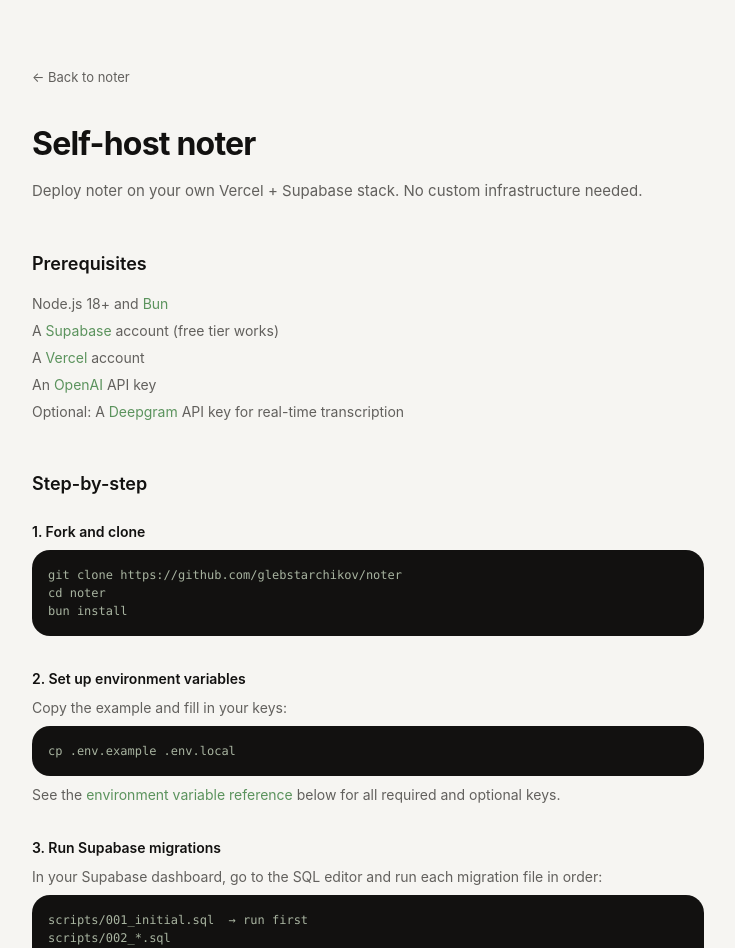
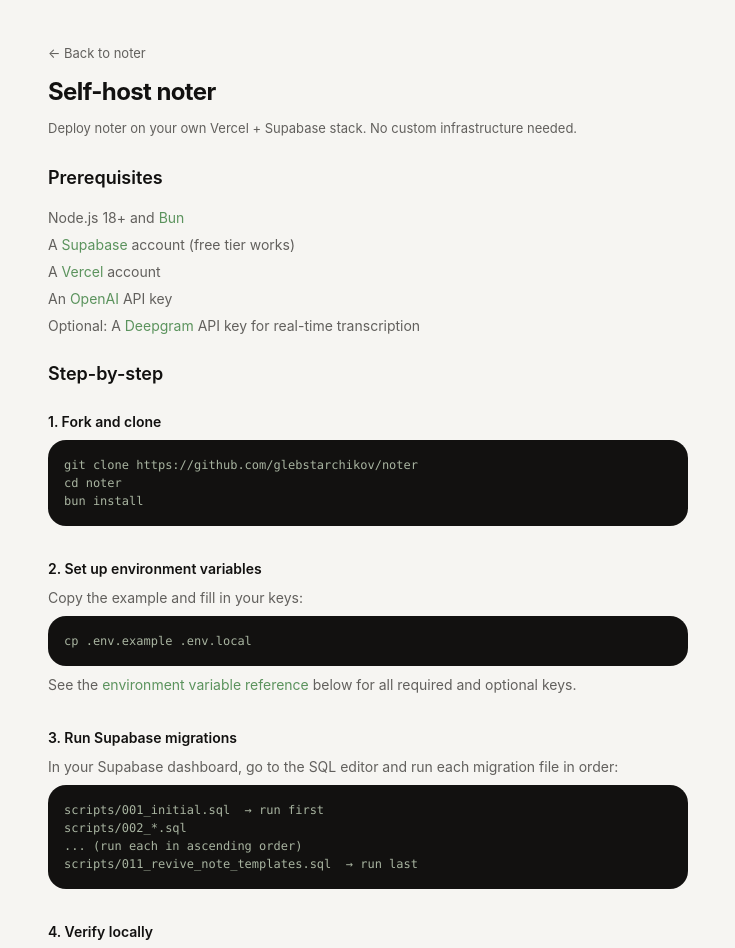
Before and after one commit to glebstarchikov/noter, a Next.js app: page /docs/self-host in a window 1280 px wide. Shown: the top 948 px of the page, without its empty margins (272-1007 px from the left). Built offline with nearby package versions, Linux system fonts and the light colour scheme; no server answers.

Commit message:
refactor(ui): migrate self-host docs to PageShell editor + PageHeader

```diff
--- a/app/docs/self-host/page.tsx
+++ b/app/docs/self-host/page.tsx
@@ -1,5 +1,6 @@
 import Link from 'next/link'
 import type { Metadata } from 'next'
+import { PageShell, PageHeader } from '@/components/page-shell'
 
 export const metadata: Metadata = {
   title: 'Self-host noter',
@@ -8,27 +9,22 @@
 
 export default function SelfHostPage() {
   return (
-    <div className="mx-auto max-w-[720px] px-6 py-16 text-foreground">
-      <Link
-        href="/"
-        className="mb-8 inline-block text-[13px] text-muted-foreground hover:text-foreground"
-      >
-        ← Back to noter
-      </Link>
-
-      <h1
-        className="mb-3 text-[32px] tracking-tight"
-        style={{ fontWeight: 650 }}
-      >
-        Self-host noter
-      </h1>
-      <p className="mb-12 text-[15px] text-muted-foreground">
-        Deploy noter on your own Vercel + Supabase stack. No custom
-        infrastructure needed.
-      </p>
+    <PageShell size="editor">
+      <PageHeader
+        eyebrow={
+          <Link
+            href="/"
+            className="text-[13px] text-muted-foreground hover:text-foreground"
+          >
+            ← Back to noter
+          </Link>
+        }
+        title="Self-host noter"
+        description="Deploy noter on your own Vercel + Supabase stack. No custom infrastructure needed."
+      />
 
       {/* Prerequisites */}
-      <section className="mb-12">
+      <section>
         <h2 className="mb-4 text-[18px] font-semibold">Prerequisites</h2>
         <ul className="space-y-1.5 text-[14px] text-muted-foreground">
           <li>
@@ -94,7 +90,7 @@
       </section>
 
       {/* Step-by-step */}
-      <section className="mb-12">
+      <section>
         <h2 className="mb-6 text-[18px] font-semibold">Step-by-step</h2>
         <ol className="space-y-8 text-[14px]">
           <li>
@@ -106,9 +102,7 @@
             </pre>
           </li>
           <li>
-            <div className="mb-2 font-semibold">
-              2. Set up environment variables
-            </div>
+            <div className="mb-2 font-semibold">2. Set up environment variables</div>
             <p className="mb-2 text-muted-foreground">
               Copy the example and fill in your keys:
             </p>
@@ -133,7 +127,7 @@
               <code>{`scripts/001_initial.sql  → run first
 scripts/002_*.sql
 ... (run each in ascending order)
-scripts/010_drop_note_templates.sql  → run last`}</code>
+scripts/011_revive_note_templates.sql  → run last`}</code>
             </pre>
           </li>
           <li>
@@ -164,7 +158,7 @@
       </section>
 
       {/* Env var reference */}
-      <section className="mb-12" id="env-vars">
+      <section id="env-vars">
         <h2 className="mb-4 text-[18px] font-semibold">
           Environment variable reference
         </h2>
@@ -314,6 +308,6 @@
           </div>
         </div>
       </section>
-    </div>
+    </PageShell>
   )
 }
```
